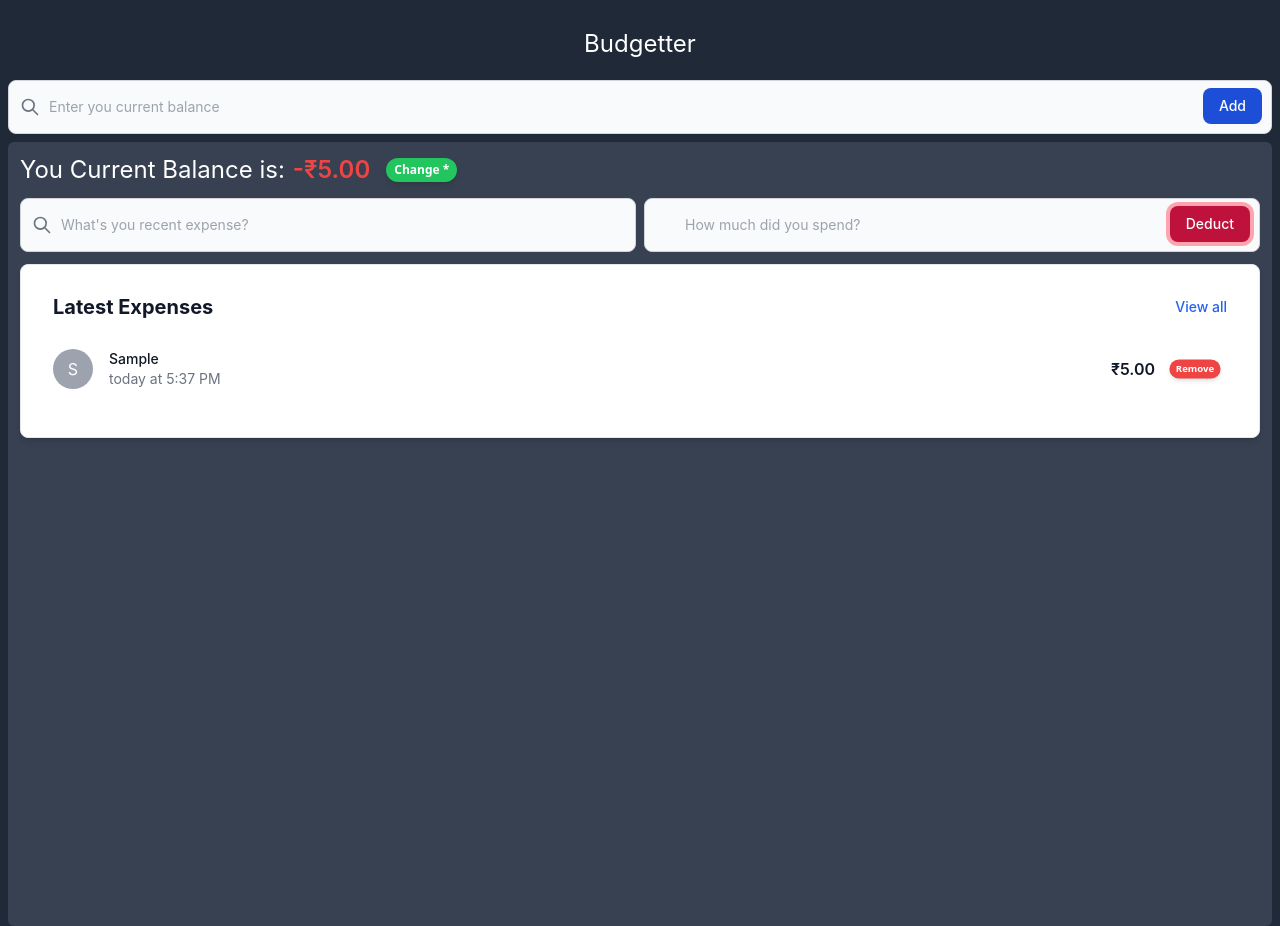
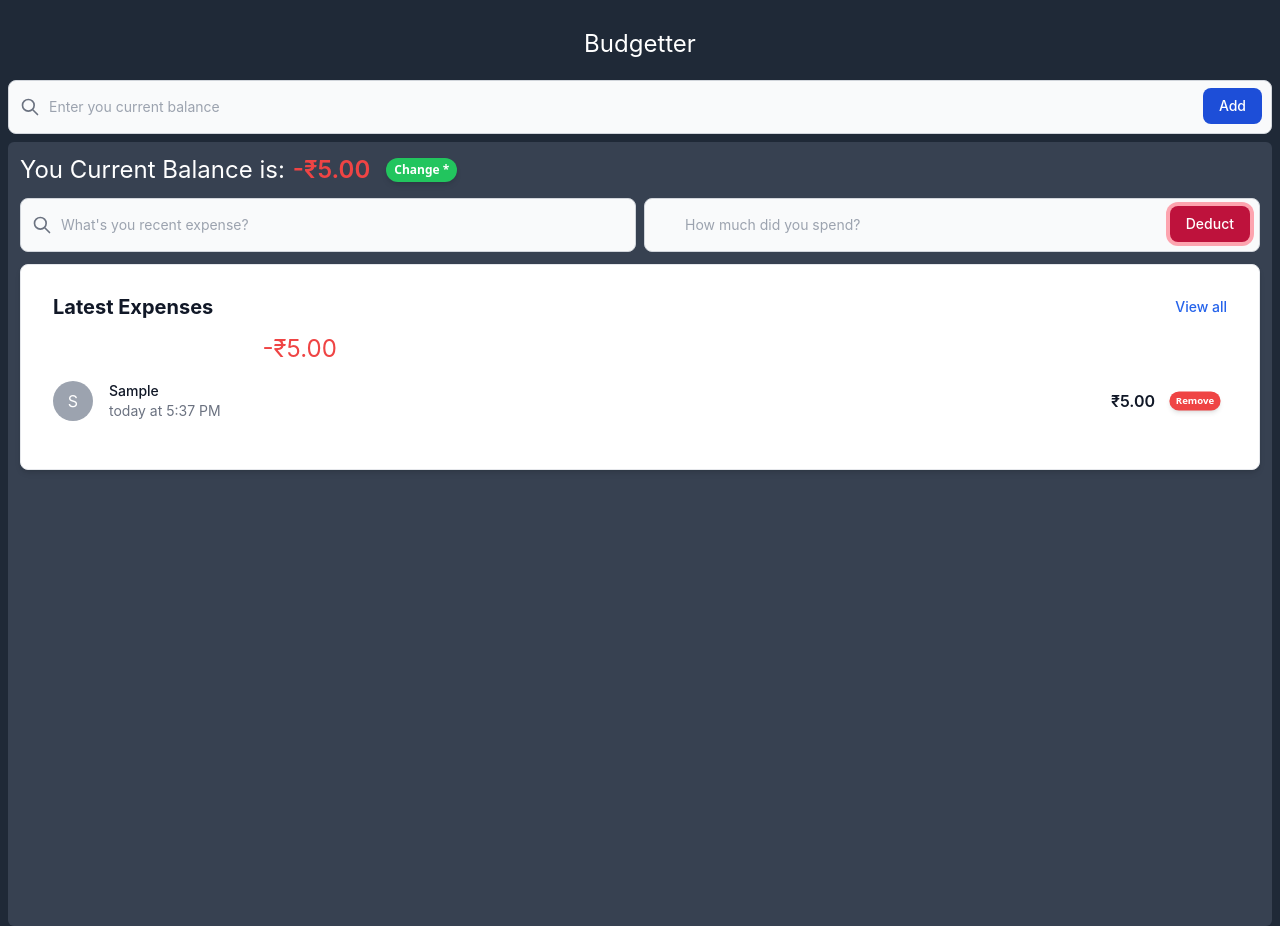
Before and after one commit to ejajahmad/budgetter, a React (Vite) app: page / in a window 1280 px wide. Both pictures are taken after typing "Sample", "5" into the empty fields and a click on the button "Deduct". Built offline with nearby package versions, Linux system fonts and the light colour scheme.

Commit message:
Today Spent Added

```diff
--- a/src/App.jsx
+++ b/src/App.jsx
@@ -1,4 +1,4 @@
-import { useState } from "react";
+import { useEffect, useState } from "react";
 import uuid from "react-uuid";
 import formatRelative from "date-fns/formatRelative";
 import { useLocalStorage, internationalizeCurrency } from "./hooks";
@@ -40,6 +40,19 @@ function App() {
   const handleRemoveExpense = (id) => {
     setExpenses((prev) => prev.filter((expense) => expense.id !== id));
   };
+
+  useEffect(() => {
+    if (expenses.length > 0) {
+      console.log(
+        "Expenses",
+        expenses
+          .filter((expense) => new Date(expense.date).getDate() === new Date().getDate())
+          .reduce(function (previousValue, currentValue) {
+            return +previousValue + parseInt(currentValue.amount);
+          }, 0)
+      );
+    }
+  }, []);
 
   return (
     <div className=" p-2 h-screen  space-y-2 bg-[#1f2937]">
@@ -112,6 +125,7 @@ function App() {
               Change *
             </button>
           </p>
+
           {/* <button
             className=" ml-2 py-1 px-2 shadow-md no-underline rounded-full bg-green-500 text-white font-sans font-semibold  text-xs border-green-500 btn-primary hover:text-white hover:bg-green-500-light focus:outline-none active:shadow-none"
             onClick={() => ""}
@@ -181,9 +195,22 @@ function App() {
             </div>
             {console.log(expenses)}
             <div className="flow-root">
+              <p className=" text-2xl flex items-center gap-2 flex-wrap">
+                Today you spend:{" "}
+                <span className="text-red-500">
+                  -
+                  {internationalizeCurrency(
+                    expenses
+                      .filter((expense) => new Date(expense.date).getDate() === new Date().getDate())
+                      .reduce(function (previousValue, currentValue) {
+                        return +previousValue + parseInt(currentValue.amount);
+                      }, 0)
+                  )}{" "}
+                </span>
+              </p>
               <ul role="list" className="divide-y divide-gray-200 dark:divide-gray-700">
                 {expenses
-                  .reverse()
+                  .sort((a, b) => b.date - a.date)
                   .slice(0, viewAllExpense ? expenses.length : 5)
                   .map((expense) => {
                     return (
```
